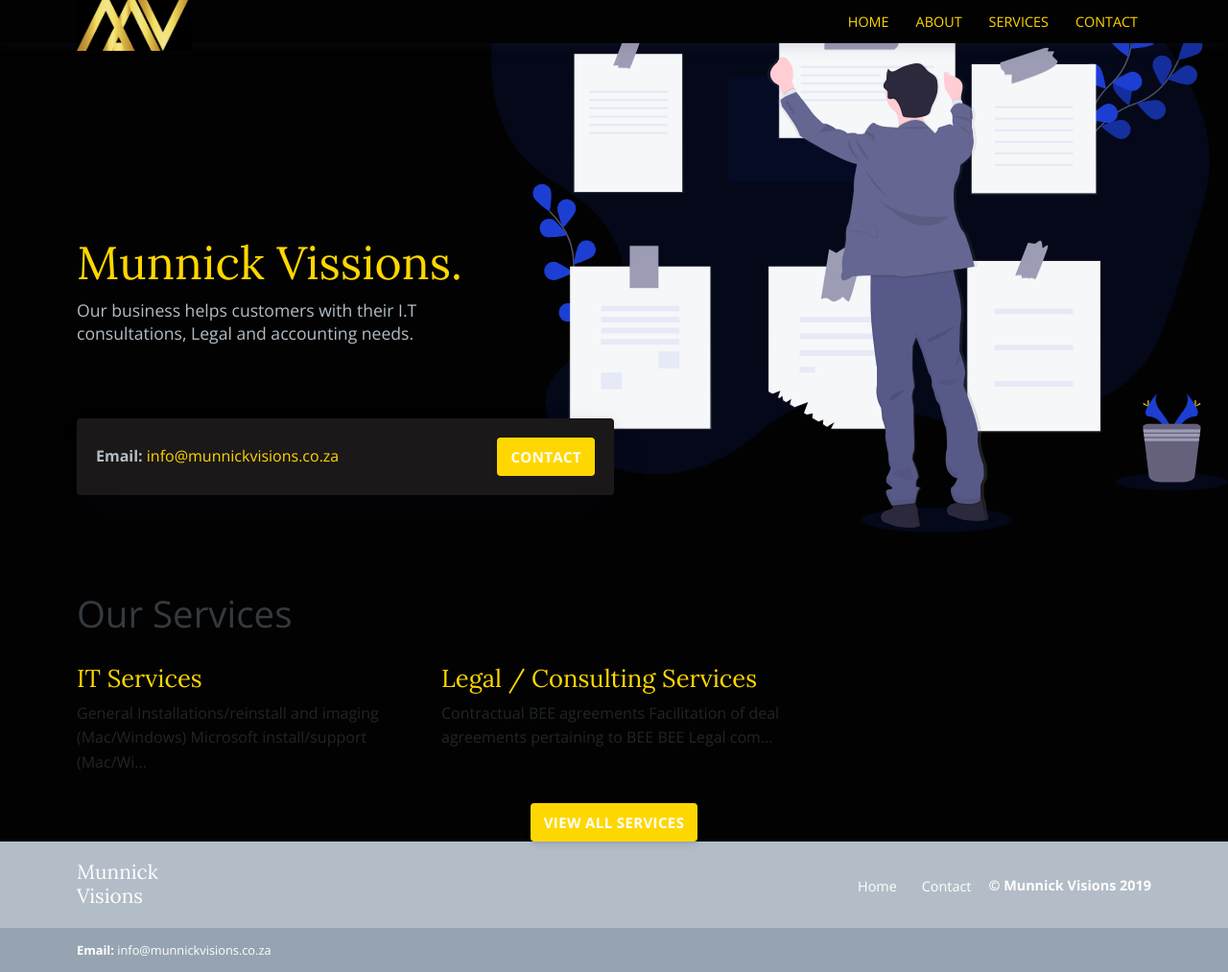
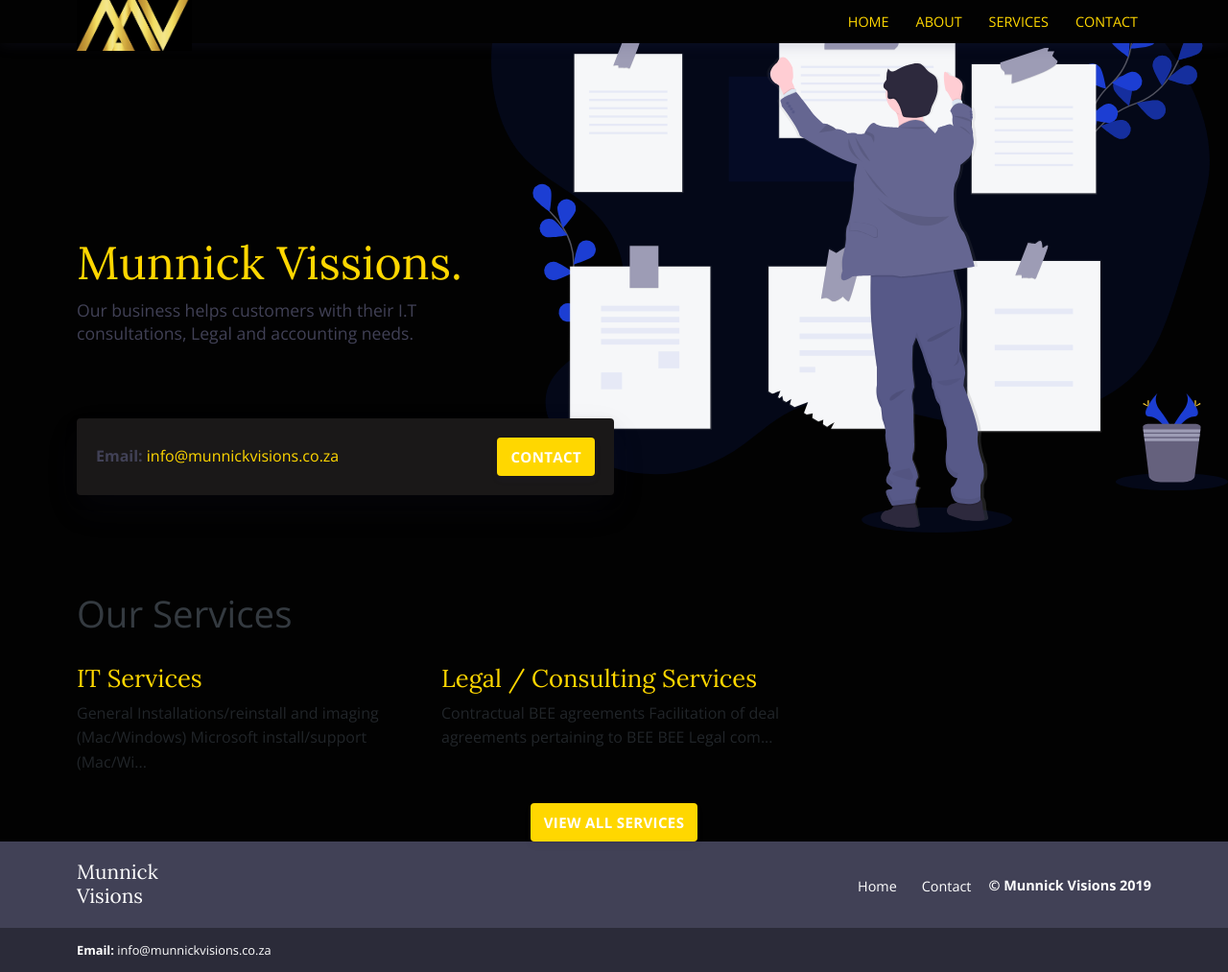
Before and after one commit to sha911/munnickvisions, a Jekyll site: the page built from index.html, in a window 1280 px wide. Shown: the whole page at 96% size. Built offline with Jekyll 4.4.1, drawn with Linux system fonts in a browser that asks for light colours.

Commit message:
Update _bootstrap-variables.scss

```diff
--- a/_sass/_bootstrap-variables.scss
+++ b/_sass/_bootstrap-variables.scss
@@ -19,8 +19,8 @@ $grid-gutter-width: 20px;
 $white: #020202;
 $black: #000000;
 $primary: #FFD700;
-//$secondary: #414156;
-$secondary: #b3bdc7;
+$secondary: #414156;
+//$secondary: #b3bdc7;
 
 // Links
 $link-color: $primary;
```
